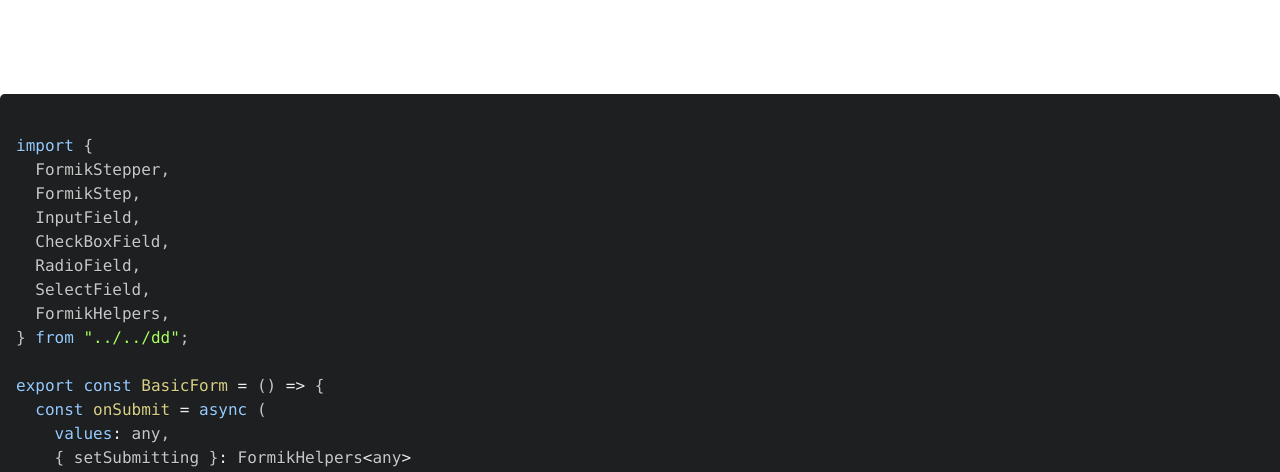
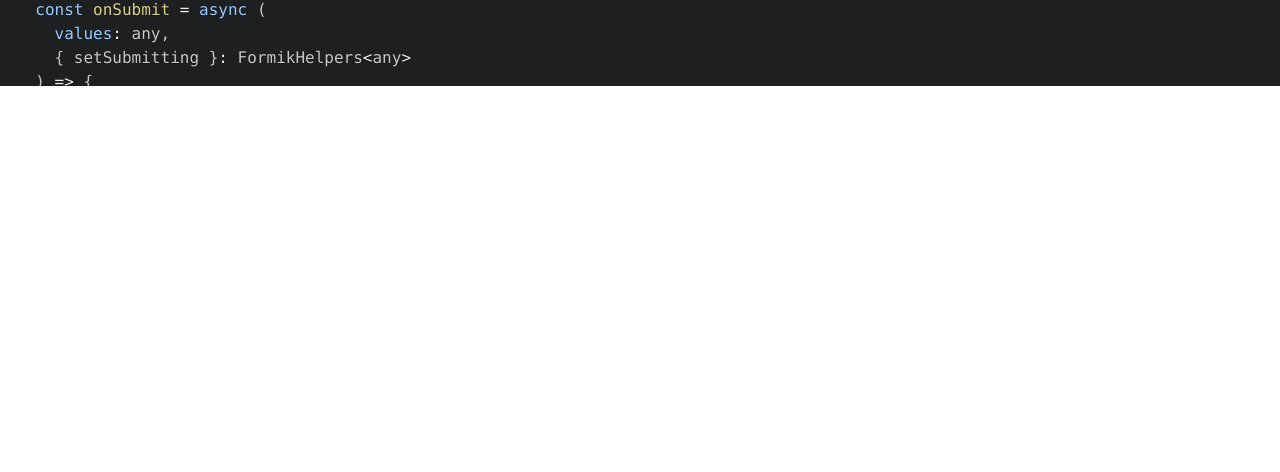
Before and after one commit to Riyad-Arafat/formik-stepper, a React (Create React App) app in the folder demos/: page / in a window 1280 px wide. Shown: the part 371-843 px from the top of the page. After the commit the page ends 800 px from the top, so only its background shows below. Built offline with nearby package versions, Linux system fonts and the light colour scheme.

Commit message:
chore: update demos

```diff
--- a/demos/public/index.html
+++ b/demos/public/index.html
@@ -13,13 +13,47 @@
   <meta name="keywords" content="react,
     stepper,
     formik,
+    form,
+    material-ui,
+    material-ui-stepper,
     form stepper,
+    formik stepper,
     validation,
+    formik validation,
+    formik validation stepper,
+    formik validation stepper material-ui,
+    formik validation stepper material-ui stepper,
+    formik validation stepper material-ui stepper form,
+    material-ui validation,
     input-stepper,
+    input stepper,
+    input-stepper-formik,
+    input stepper formik,
+    input-stepper-formik-material-ui,
+    input stepper formik material-ui,
+    input-stepper-formik-material-ui-validation,
     form,
+    formik,
+    formik-material-ui,
+    formik-material-ui-stepper,
+    formik-material-ui-stepper-validation,
+    formik-material-ui-stepper-validation-input,
+    formik-material-ui-stepper-validation-input-stepper,
     react-form,
+    react form,
+    react-form-stepper,
+    react form stepper,
+    react-form-stepper-formik,
     react-select,
-    reactstrap,
+    react-input-stepper,
+    react-formik,
+    react-input-stepper,
+    react-input-stepper-formik,
+    react-input-stepper-formik-validation,
+    react-input-stepper-formik-validation-react-select,
+    react-input-stepper-formik-validation-react-select-formik,
+    react-input-stepper-formik-validation-react-select-formik-form-stepper,
+    react-input-stepper-formik-validation-react-select-formik-form-stepper-validation,
     multi step form react,
     multi step form formik,
     multi step form" />
--- a/demos/src/App.css
+++ b/demos/src/App.css
@@ -3,7 +3,6 @@
 }
 
 .view {
-  height: 50vh;
   padding: 5px 25px;
 }
 
--- a/demos/src/Components/BasicForm/index.tsx
+++ b/demos/src/Components/BasicForm/index.tsx
@@ -1,12 +1,21 @@
+import * as Yup from "yup";
 import {
   FormikStepper,
   FormikStep,
-  InputField,
   CheckBoxField,
   RadioField,
   SelectField,
   FormikHelpers,
+  InputField,
 } from "formik-stepper";
+
+const validationSchema = Yup.object().shape({
+  firstName: Yup.string().required("The First Name field is required"),
+  lastName: Yup.string().required("The Last Name field is required"),
+  privacy: Yup.boolean().oneOf([true], "You must accept the privacy policy"),
+  RadioField: Yup.string().required("The Radio Field field is required"),
+  select: Yup.array().required("The Select Field field is required"),
+});
 
 export const BasicForm = () => {
   const onSubmit = async (
@@ -17,6 +26,7 @@
   };
 
   return (
+    <>
       <FormikStepper
         /// Accept all Formik props
         onSubmit={onSubmit} /// onSubmit Function
@@ -27,20 +37,33 @@
           password: "",
           privacy: false,
         }}
-      // validationSchema={{}}
+        validationSchema={validationSchema}
         withStepperLine /// false as default and If it is false, it hides stepper line
         nextButton={{ label: "Step" }}
         prevButton={{ label: "Back" }}
-      submitButton={{ label: "Submit", style: { background: "green" } }}
+        // submitButton={{ label: "Submit", style: { background: "green" } }}
       >
         {/*  First Step */}
+
         <FormikStep
           label="Profile Info" /// The text label of Step
           labelColor="#37bf5e" /// css-colors => #fff
           circleColor="#37bf5e" /// css-colors => #fff
         >
-        <InputField name="firstName" label="First Name" floating />
-        <InputField name="lastName" label="Last Name" floating />
+          <InputField
+            name="firstName"
+            label="First Name"
+            inline
+            type="password"
+            style={{ width: "80%" }}
+          />
+          <InputField
+            name="password"
+            label="Password"
+            floating
+            style={{ width: "98%" }}
+            type="password"
+          />
 
           <div>
             <SelectField
@@ -71,6 +94,7 @@
           />
         </FormikStep>
       </FormikStepper>
+    </>
   );
 };
 
@@ -83,7 +107,7 @@
   RadioField,
   SelectField,
   FormikHelpers,
-} from "../../dd";
+} from "formik-stepper";
 
 export const BasicForm = () => {
   const onSubmit = async (
@@ -94,6 +118,7 @@
   };
 
   return (
+    <>
       <FormikStepper
         /// Accept all Formik props
         onSubmit={onSubmit} /// onSubmit Function
@@ -104,20 +129,33 @@
           password: "",
           privacy: false,
         }}
-      // validationSchema={{}}
+        validationSchema={validationSchema}
         withStepperLine /// false as default and If it is false, it hides stepper line
         nextButton={{ label: "Step" }}
         prevButton={{ label: "Back" }}
-      submitButton={{ label: "Submit", style: { background: "green" } }}
+        // submitButton={{ label: "Submit", style: { background: "green" } }}
       >
         {/*  First Step */}
+
         <FormikStep
           label="Profile Info" /// The text label of Step
           labelColor="#37bf5e" /// css-colors => #fff
           circleColor="#37bf5e" /// css-colors => #fff
         >
-        <InputField name="firstName" label="First Name" floating />
-        <InputField name="lastName" label="Last Name" floating />
+          <InputField
+            name="firstName"
+            label="First Name"
+            inline
+            type="password"
+            style={{ width: "80%" }}
+          />
+          <InputField
+            name="password"
+            label="Password"
+            floating
+            style={{ width: "98%" }}
+            type="password"
+          />
 
           <div>
             <SelectField
@@ -148,6 +186,7 @@
           />
         </FormikStep>
       </FormikStepper>
+    </>
   );
 };
 
--- a/demos/src/Components/MultiStep/index.tsx
+++ b/demos/src/Components/MultiStep/index.tsx
@@ -31,7 +31,7 @@
       withStepperLine /// false as default and If it is false, it hides stepper line
       nextButton={{ label: "Step" }}
       prevButton={{ label: "Back" }}
-      submitButton={{ label: "Done", style: { background: "blue" } }}
+      // submitButton={{ label: "Done", style: { background: "blue" } }}
     >
       {/*  First Step */}
       <FormikStep
@@ -39,8 +39,20 @@
         labelColor="#37bf5e" /// css-colors => #fff
         circleColor="#37bf5e" /// css-colors => #fff
       >
-        <InputField name="firstName" label="First Name" floating />
-        <InputField name="lastName" label="Last Name" floating />
+        <InputField
+          name="firstName"
+          label="First Name"
+          floating
+          type="text"
+          style={{ width: "98%" }}
+        />
+        <InputField
+          name="lastName"
+          label="Last Name"
+          floating
+          type="password"
+          style={{ width: "98%" }}
+        />
 
         <div>
           <SelectField
@@ -113,7 +125,7 @@
       withStepperLine /// false as default and If it is false, it hides stepper line
       nextButton={{ label: "Step" }}
       prevButton={{ label: "Back" }}
-      submitButton={{ label: "Done", style: { background: "blue" } }}
+      // submitButton={{ label: "Done", style: { background: "blue" } }}
     >
       {/*  First Step */}
       <FormikStep
@@ -121,8 +133,20 @@
         labelColor="#37bf5e" /// css-colors => #fff
         circleColor="#37bf5e" /// css-colors => #fff
       >
-        <InputField name="firstName" label="First Name" floating />
-        <InputField name="lastName" label="Last Name" floating />
+        <InputField
+          name="firstName"
+          label="First Name"
+          floating
+          type="text"
+          style={{ width: "98%" }}
+        />
+        <InputField
+          name="lastName"
+          label="Last Name"
+          floating
+          type="password"
+          style={{ width: "98%" }}
+        />
 
         <div>
           <SelectField
```
Also changed, not shown: demos/package.json (+11 -8 lines). Lines whose indentation alone changed are shown as unchanged.
